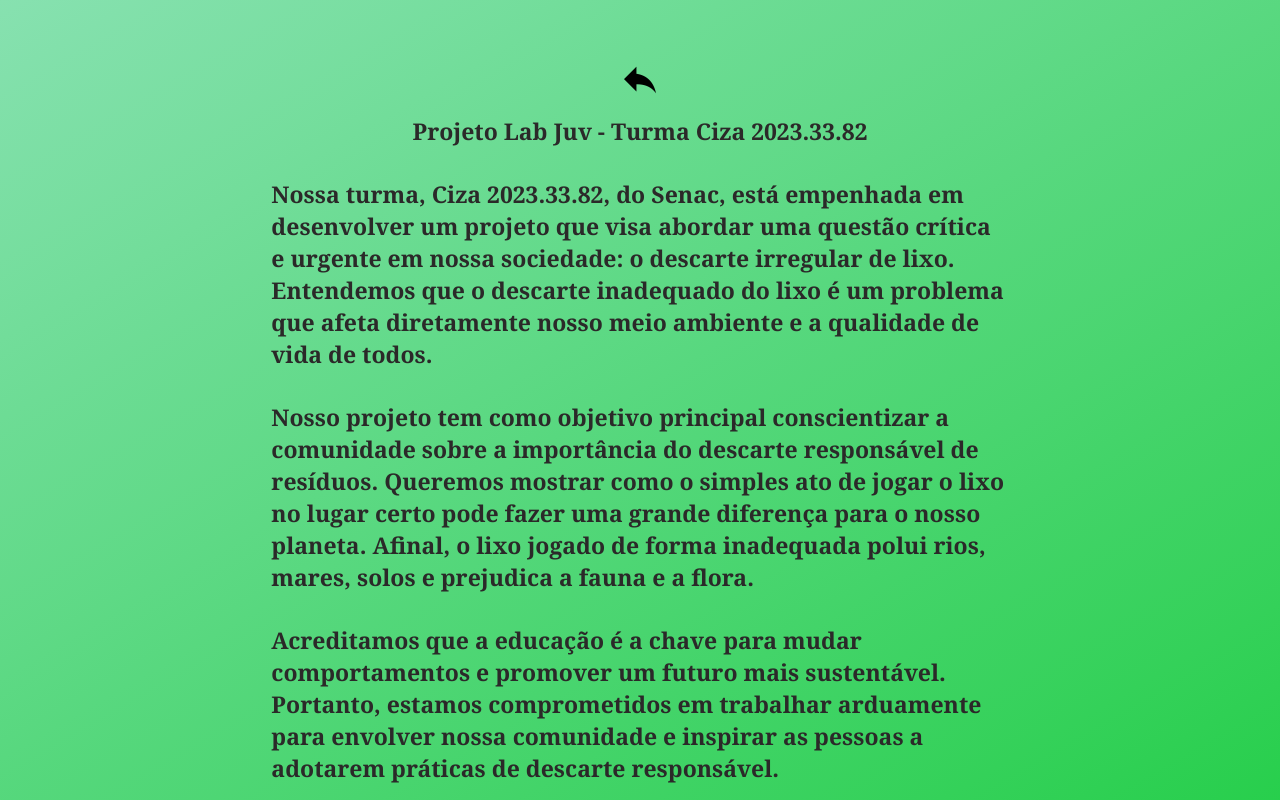
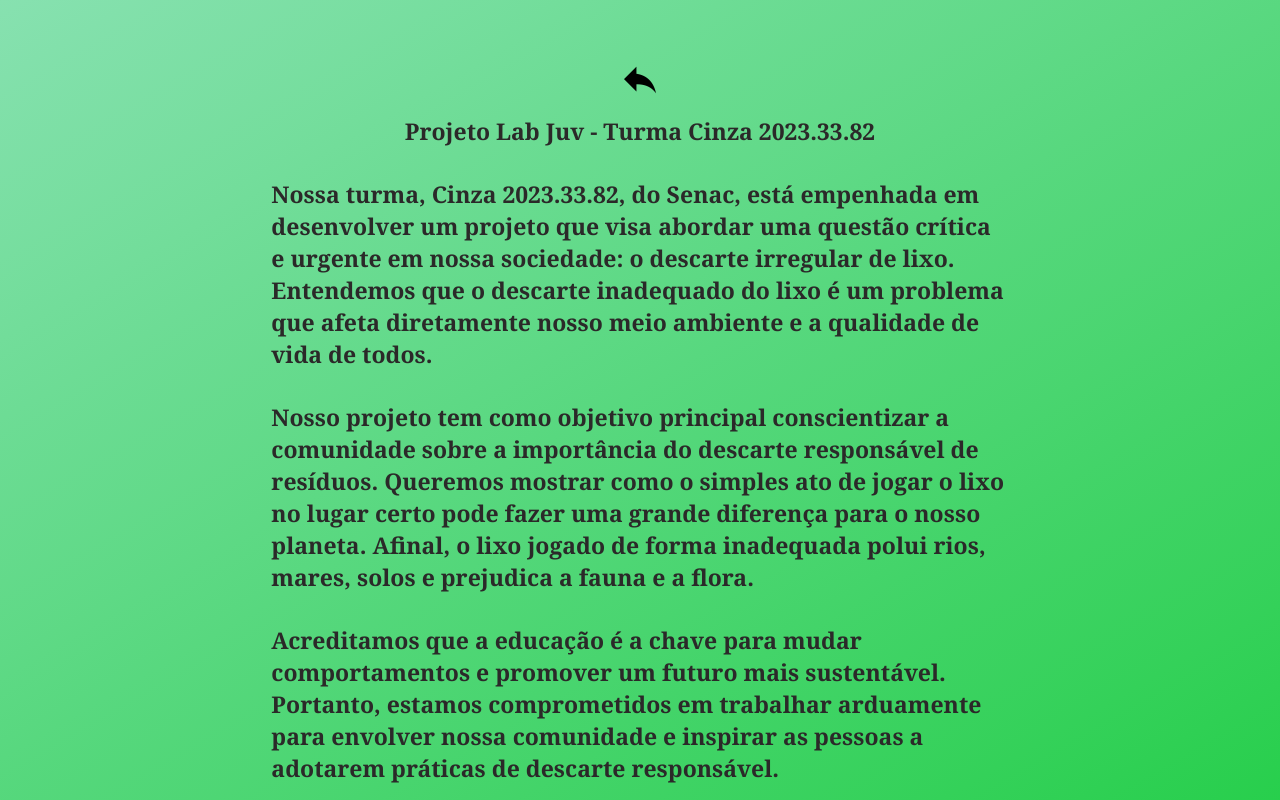
Before and after one commit to robertqsilva/senacecologico, a plain HTML site: page sobre.html in a window 1280 px wide. Shown: the top 800 px of the page. Drawn offline with Linux system fonts and the light colour scheme.

Commit message:
Update sobre.html

```diff
--- a/sobre.html
+++ b/sobre.html
@@ -9,10 +9,10 @@
 <body>
     <a href="./index.html" class="seta" ><img src="./src/img-galeria/back-arrow_icon-icons.com_72866.png" alt=""></a>
 <p>
-Projeto Lab Juv - Turma Ciza 2023.33.82
+Projeto Lab Juv - Turma Cinza 2023.33.82
 </p>
 <p>
-Nossa turma, Ciza 2023.33.82, do Senac, está empenhada em desenvolver um projeto que visa
+Nossa turma, Cinza 2023.33.82, do Senac, está empenhada em desenvolver um projeto que visa
 abordar uma questão crítica e urgente em nossa sociedade: o descarte irregular de lixo.
 Entendemos que o descarte inadequado do lixo é um problema que afeta diretamente nosso meio
 ambiente e a qualidade de vida de todos.
```
